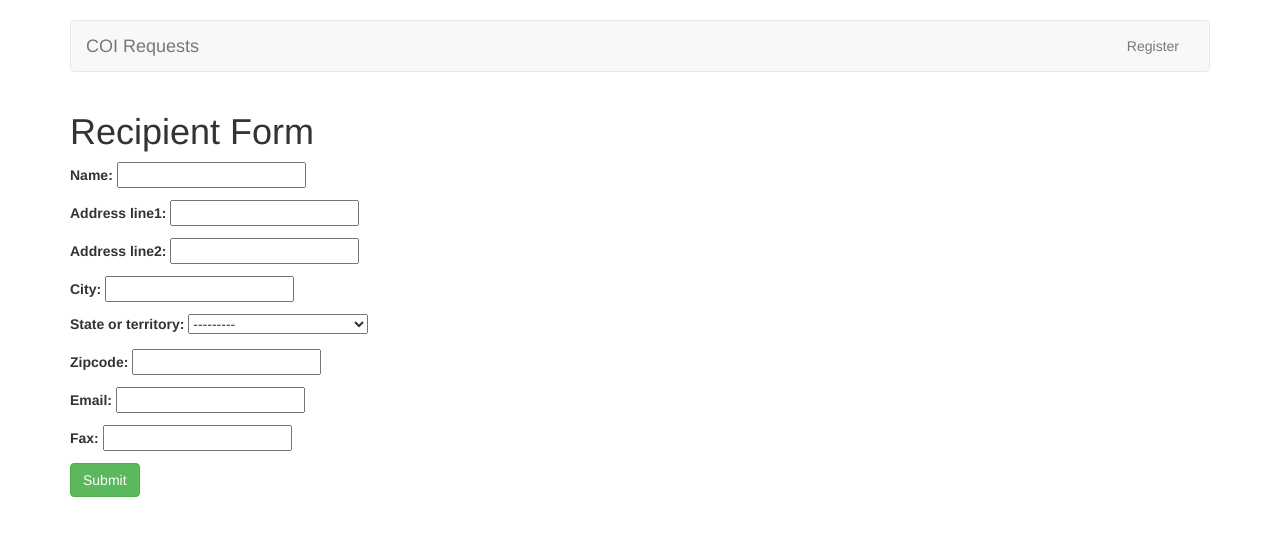
After one commit to CAlfanoNerey/COIWebsite-repository, a Django app: page /accounts/recipient/ in a window 1280 px wide. The commit adds this page. Shown: the top 536 px of the page. Run offline with Django 3.2, Linux system fonts and the light colour scheme; a user stored in the database is signed in; some libraries are stand-ins or nearby versions.

Commit message:
Update for work done on 8/27

```diff
--- a/COIRequestReal/mysite/accounts/forms.py
+++ b/COIRequestReal/mysite/accounts/forms.py
@@ -1,7 +1,8 @@
 from django import forms
 from django.core.validators import MaxValueValidator
 
-from .models import Requesters
+from .models import Requesters, Recipient
+
 
 
 class RequesterForm(forms.ModelForm):
@@ -12,4 +13,12 @@ class RequesterForm(forms.ModelForm):
     # fax = forms.IntegerField(required=False)
     class Meta:
         model = Requesters
-        fields = ('user', 'address_line1', 'address_line2', 'city', 'zipcode', 'fax')
+        exclude = ['user']
+        fields = ('__all__')
+
+class RecipientForm(forms.ModelForm):
+
+    class Meta:
+        model = Recipient
+        exclude = ['user']
+        fields = ('__all__') #('user', 'name', 'address_line1', 'address_line2', 'city','state','email', 'zipcode', 'fax')
--- a/COIRequestReal/mysite/accounts/models.py
+++ b/COIRequestReal/mysite/accounts/models.py
@@ -6,15 +6,26 @@ from django.db.models.signals import post_save
 
 # Create your models here.
 
+TITLE_STATES = [
+    ('1','Alabama'), ('2','Alaska'), ('3','American Samoa'), ('4','Arizona'), ('5','Arkansas'), ('6','California'), ('7','Colorado'), ('8','Connecticut'), ('9','Delaware'),
+    ('10','District of Columbia'), ('11','Florida'), ('12','Georgia'), ('13','Guam'), ('14','Hawaii'), ('15','Idaho'), ('16','Illinois'), ('17','Indiana'), ('18','Iowa'), ('19','Kansas'),
+    ('20','Kentucky'), ('21','Louisiana'), ('22','Maine'), ('23','Maryland'), ('24','Massachusetts'), ('25','Michigan'), ('26','Minnesota'), ('27','Minor Outlying Islands'),
+    ('28','Mississippi'), ('29','Missouri'), ('30','Montana'), ('31','Nebraska'), ('32','Nevada'), ('33','New Hampshire'), ('34','New Jersey'), ('35','New Mexico'), ('36','New York'),
+    ('37','North Carolina'), ('38','North Dakota'), ('39','Northern Mariana Islands'), ('40','Ohio'), ('41','Oklahoma'), ('42','Oregon'), ('43','Pennsylvania'), ('44','Puerto Rico'),
+    ('45','Rhode Island'), ('46','South Carolina'), ('47','South Dakota'), ('49','Tennessee'), ('50','Texas'), ('51','U.S. Virgin Islands'), ('52','Utah'), ('53','Vermont'), ('54','Virginia'),
+    ('55','Washington'), ('56','West Virginia'), ('57','Wisconsin'), ('58','Wyoming'),
+
+]
 
 class Requesters(models.Model):
     user = models.OneToOneField('auth.User', on_delete=models.CASCADE, default='')
 
-    address_line1 = models.CharField(max_length=200,default='')
-    address_line2 = models.CharField(blank=True, null=True, max_length=200,default='' )
+    address_line1 = models.CharField(max_length=200, default='')
+    address_line2 = models.CharField(blank=True, null=True, max_length=200, default='')
     # state = models.ForeignKey('States', null=True, blank=True)
     city = models.CharField(default='', max_length=200)
-    zipcode = models.PositiveIntegerField(validators=[MaxValueValidator(99999)],default=0)
+    state_or_territory = models.CharField(max_length=40, choices=TITLE_STATES, default='')
+    zipcode = models.PositiveIntegerField(blank =True, null=True, validators=[MaxValueValidator(99999)])
     fax = models.IntegerField(blank=True, null=True)
 
 
@@ -24,6 +35,18 @@ class UserProfile(models.Model):
     city = models.CharField(max_length=100, default='')
     website = models.URLField(max_length=100, default='')
     phone = models.IntegerField(default=0)
+
+
+class Recipient(models.Model):
+    user = models.ForeignKey('auth.User', on_delete=models.CASCADE)
+    name = models.CharField(max_length=200)
+    address_line1 = models.CharField(blank=True, null=True,max_length=200)
+    address_line2 = models.CharField(max_length=200)
+    city = models.CharField(max_length=200)
+    state_or_territory = models.CharField(max_length=40, choices=TITLE_STATES)
+    zipcode = models.PositiveIntegerField(validators=[MaxValueValidator(99999)])
+    email = models.CharField(max_length=200)
+    fax = models.IntegerField(blank=True, null=True)
 
 
 # this method is mainly to create new users inside of the django admin
--- a/COIRequestReal/mysite/accounts/templates/index.html
+++ b/COIRequestReal/mysite/accounts/templates/index.html
@@ -25,12 +25,12 @@
               <span class="icon-bar"></span>
               <span class="icon-bar"></span>
             </button>
-            <a class="navbar-brand" href="#">COI Requests</a>
+            <a class="navbar-brand" href="/accounts/">COI Requests</a>
           </div>
           <div id="navbar" class="navbar-collapse collapse">
 
             <ul class="nav navbar-nav navbar-right">
-              <li><a href="register/">Register</a></li>
+              <li><a href="/accounts/register/">Register</a></li>
             </ul>
           </div><!--/.nav-collapse -->
         </div><!--/.container-fluid -->
--- /dev/null
+++ b/COIRequestReal/mysite/accounts/templates/recipient.html
@@ -0,0 +1,15 @@
+<title>Recipient Form</title>
+{% extends 'index.html' %}
+
+{% block content %}
+<h1>Recipient Form</h1>
+<form method="POST">
+    {% csrf_token %}
+
+    {{ form.as_p }}
+
+
+    <button class="btn btn-success" type="submit" name = "button">Submit</button>
+</form>
+
+{%endblock%}
--- a/COIRequestReal/mysite/accounts/templates/registration/login.html
+++ b/COIRequestReal/mysite/accounts/templates/registration/login.html
@@ -5,6 +5,6 @@
     <form method= "POST">
         {% csrf_token %}
         {{form.as_p}}
-        <button class="btn btn-success" type="submit" name = "button">Login</button
+        <button class="btn btn-success" type="submit" name = "button" >Login</button>
     </form>
 {% endblock %}
--- a/COIRequestReal/mysite/accounts/templates/registration/register.html
+++ b/COIRequestReal/mysite/accounts/templates/registration/register.html
@@ -4,7 +4,6 @@
     <form method= "POST">
         {% csrf_token %}
         {{form.as_p}}
-        <button class="btn btn-success" type="submit" name = "button">Register</button>
-
+        <button class="btn btn-success" type="submit" name = "button" >Register</button>
     </form>
 {% endblock %}
--- a/COIRequestReal/mysite/accounts/urls.py
+++ b/COIRequestReal/mysite/accounts/urls.py
@@ -1,8 +1,9 @@
 from django.conf.urls import url
-from django.contrib.auth import login, logout
+
 from django.urls import path
 
 from . import views
+from django.contrib.auth import views as auth_views
 from django.contrib.auth.views import LoginView, LogoutView
 
 from .views import logoutview
@@ -12,12 +13,16 @@ urlpatterns = [
     path('dashboard/', views.dashboardView, name="dashboard"),
 
     path('login/', LoginView.as_view(), name="login_url"),
-    #path('login/', login, {'template_name': 'registration/login.html'}),
-    url(r'^logout/$', logout, {'template_name': 'registration/logout.html'}, name='logout'),
     path('register/', views.registerView, name="register_url"),
-    #path('logout/', LogoutView.as_view(), name="logout"),
+    path('logout/', LogoutView.as_view(), name="logout"),
+    #path('logout/', auth_views.LogoutView.as_view(), name='logout'),
+
+    path('register/requester/', views.requesterView, name='requester_url'),
     path('requester/', views.requesterView, name='requester_url'),
-    path('profile/', views.profile, name='profile')
+    path('profile/', views.profile, name='profile'),
+    path('recipient/', views.recipientView, name='recipient'),
+    # path('requesterupdate/', views.RequesterUpdate.as_view(), name='requesterupdate')
+
     # path(
     #     'login/',
     #     LoginView.as_view(
--- a/COIRequestReal/mysite/accounts/views.py
+++ b/COIRequestReal/mysite/accounts/views.py
@@ -1,7 +1,11 @@
-from django.shortcuts import render, redirect
+from django.shortcuts import render, redirect, get_object_or_404
 from django.contrib.auth.forms import UserCreationForm, AuthenticationForm
 from django.contrib.auth.decorators import login_required
-from .forms import RequesterForm
+from .forms import RequesterForm, RecipientForm
+
+from django.contrib.auth.mixins import LoginRequiredMixin
+from django.views.generic.edit import CreateView, UpdateView
+from .models import Recipient, Requesters
 from django.contrib.auth.models import User
 
 
@@ -14,20 +18,23 @@ def indexView(request):
 def dashboardView(request):
     return render(request, 'dashboard.html')
 
+
 def logoutview(request):
-    return render(request, 'registration/logout.html')
+    return render(request, 'registration/logged_out.html')
+
 
 def registerView(request):
     if request.method == "POST":
         form = UserCreationForm(request.POST)
         if form.is_valid():
             form.save()
-            return redirect('login_url')
+            return redirect('home')
     else:
         form = UserCreationForm()
     return render(request, 'registration/register.html', {'form': form})
 
 
+@login_required()
 def requesterView(request):
     # context= {}
     # form = RequesterForm(request.POST)
@@ -39,15 +46,50 @@ def requesterView(request):
 
         context = {}
         form = RequesterForm(request.POST)
+        form.instance.user = request.user
         context['form'] = form
         if form.is_valid():
             form.save()
             return redirect('dashboard')
     else:
         form = RequesterForm()
-    return render(request, 'requester.html', {'form': form},)
+    return render(request, 'requester.html', {'form': form}, )
 
 
 def profile(request):
     args = {'user': request.user}
     return render(request, 'profile.html', args)
+
+
+
+
+@login_required()
+def recipientView(request ):
+    # context= {}
+    # form = RequesterForm(request.POST)
+    # context['form'] = form
+
+    args = {'user': request.user}
+
+    if request.method == "POST":
+
+        context = {}
+        form = RecipientForm(request.POST)
+        form.instance.user = request.user
+        context['form'] = form
+        if form.is_valid():
+
+            form.save()
+            return redirect('home')
+    else:
+        form = RecipientForm()
+    return render(request, 'recipient.html', {'form': form}, )
+
+# class RequesterUpdate(UpdateView):
+#     model = Requesters
+#     fields = '__all__'
+#     template_name_suffix = '_update_form'
+#     form = RecipientForm(request.POST)
+#     form.instance.user = request.user
+#     def get_object(self):
+#         return get_object_or_404(Requesters, pk=self.request.user.id)
--- a/COIRequestReal/mysite/mysite/settings.py
+++ b/COIRequestReal/mysite/mysite/settings.py
@@ -31,14 +31,14 @@ ALLOWED_HOSTS = []
 # Application definition
 
 INSTALLED_APPS = [
+    'accounts',
     'polls',
-    'accounts',
-    'django.contrib.admin',
     'django.contrib.auth',
     'django.contrib.contenttypes',
     'django.contrib.sessions',
     'django.contrib.messages',
     'django.contrib.staticfiles',
+    'django.contrib.admin',
 ]
 
 MIDDLEWARE = [
--- a/COIRequestReal/mysite/mysite/urls.py
+++ b/COIRequestReal/mysite/mysite/urls.py
@@ -16,18 +16,21 @@ Including another URLconf
 
 from django.conf.urls import url
 from django.contrib import admin
-from django.contrib.auth.views import LoginView
+#from django.contrib.auth.views import LoginView
 from django.urls import path, include
-from django.contrib.auth import views as auth_views
+#from django.contrib.auth import views as auth_views
+
+
 
 
 urlpatterns = [
+
     path('admin/', admin.site.urls),
     path('polls/', include('polls.urls')),
     #path('login/', auth_views.LoginView.as_view(), name='login'),
     #path('polls/', include('django.contrib.auth.urls')),
     path('accounts/', include('accounts.urls')),
-    path('login/', LoginView.as_view(), name="login_url"),
+    #path('login/', LoginView.as_view(), name="login_url"),
 
 
 
--- a/COIRequestReal/mysite/polls/urls.py
+++ b/COIRequestReal/mysite/polls/urls.py
@@ -1,3 +1,4 @@
+from django.conf.urls import url
 from django.urls import path
 
 from . import views
--- a/COIRequestReal/mysite/polls/views.py
+++ b/COIRequestReal/mysite/polls/views.py
@@ -11,6 +11,9 @@ from django.utils import timezone
 from .models import Choice, Question
 
 from django.contrib.auth.forms import UserCreationForm, AuthenticationForm
+
+def login_redirect(request):
+    return redirect('/accounts/')
 
 
 class IndexView(generic.ListView):
```
Also changed, not shown: COIRequestReal/mysite/accounts/templates/accounts/requesters_update_form.html (added, +15 -0 lines), COIRequestReal/mysite/accounts/migrations/0001_initial.py, COIRequestReal/mysite/accounts/migrations/0002_auto_20200827_0017.py (deleted), COIRequestReal/mysite/accounts/migrations/0002_auto_20200827_1814.py (added), COIRequestReal/mysite/accounts/migrations/0003_auto_20200827_2215.py (added), COIRequestReal/mysite/accounts/templates/registration/logged_out.html (renamed from COIRequestReal/mysite/accounts/templates/registration/logout.html).
